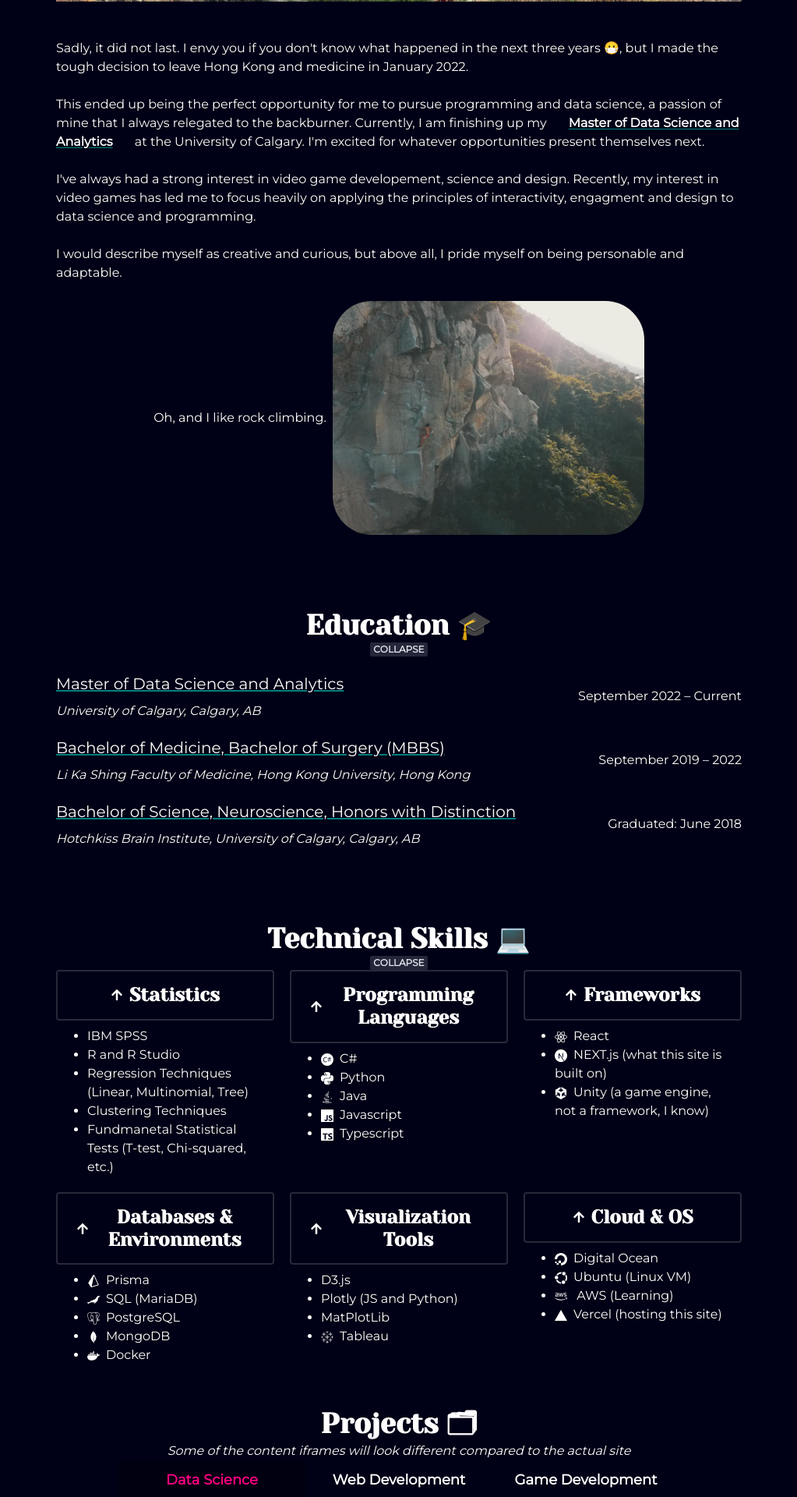
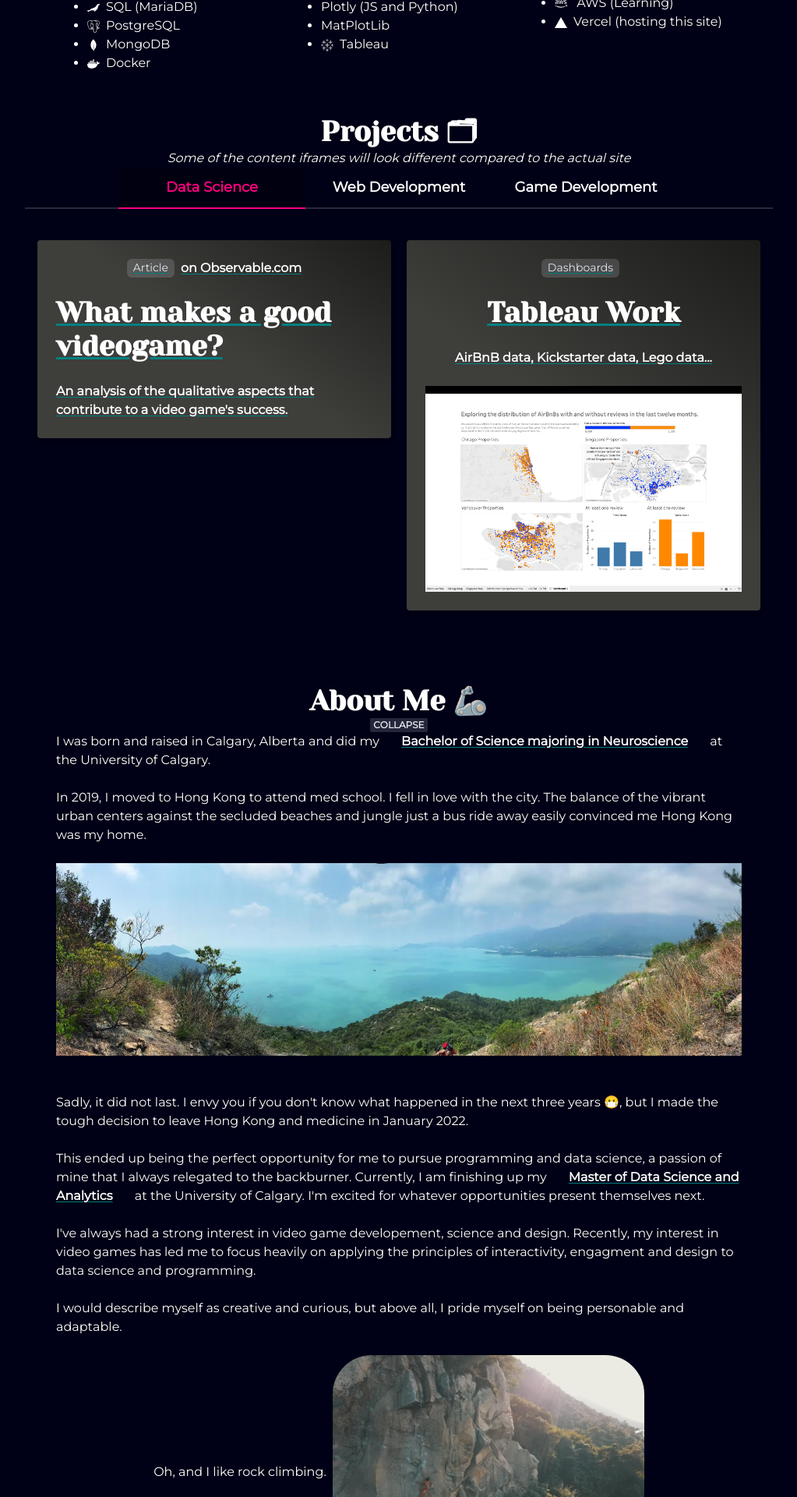
Before and after one commit to gavinsta/gavinlau_main, a Next.js app: page / in a window 1280 px wide. Shown: the part 860-2780 px from the top of the page at 78% size, without its empty margins (128-1151 px from the left). Built offline with nearby package versions, Linux system fonts and the light colour scheme.

Commit message:
-Rearranged Sections

```diff
--- a/src/pages/index.tsx
+++ b/src/pages/index.tsx
@@ -178,13 +178,13 @@ export default function Index({ allPosts }: Props) {
           }
         </Box>
         <Spacer h={isMobile ? 5 : 15} />
+        <SkillsSection />
+        <Spacer h={isMobile ? 5 : 15} />
+        <ProjectsSection />
+        <Spacer h={isMobile ? 5 : 15} />
         <AboutMe />
         <Spacer h={isMobile ? 5 : 15} />
         <EducationSection />
-        <Spacer h={isMobile ? 5 : 15} />
-        <SkillsSection />
-        <Spacer h={isMobile ? 5 : 15} />
-        <ProjectsSection />
       </Box>
 
 
```
